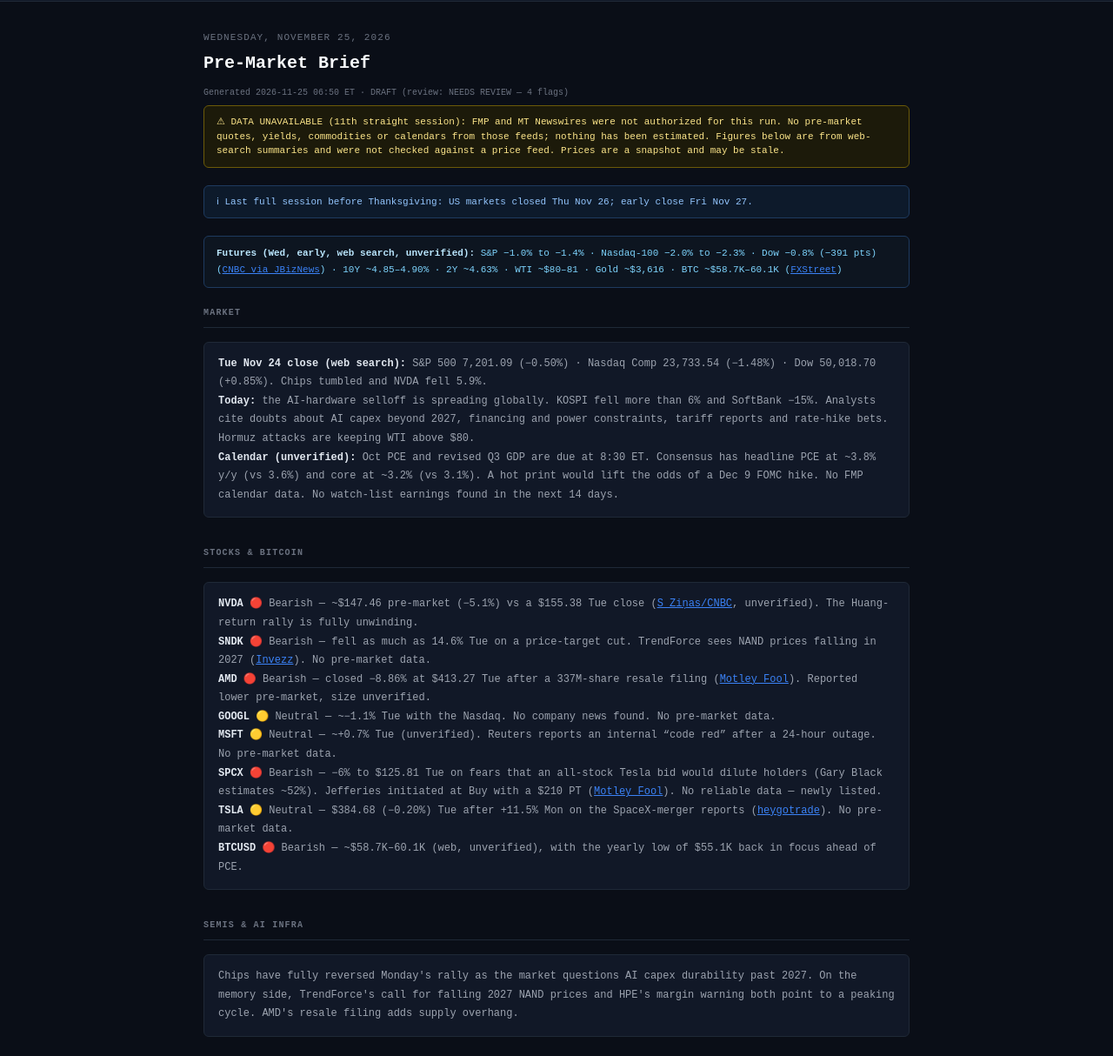
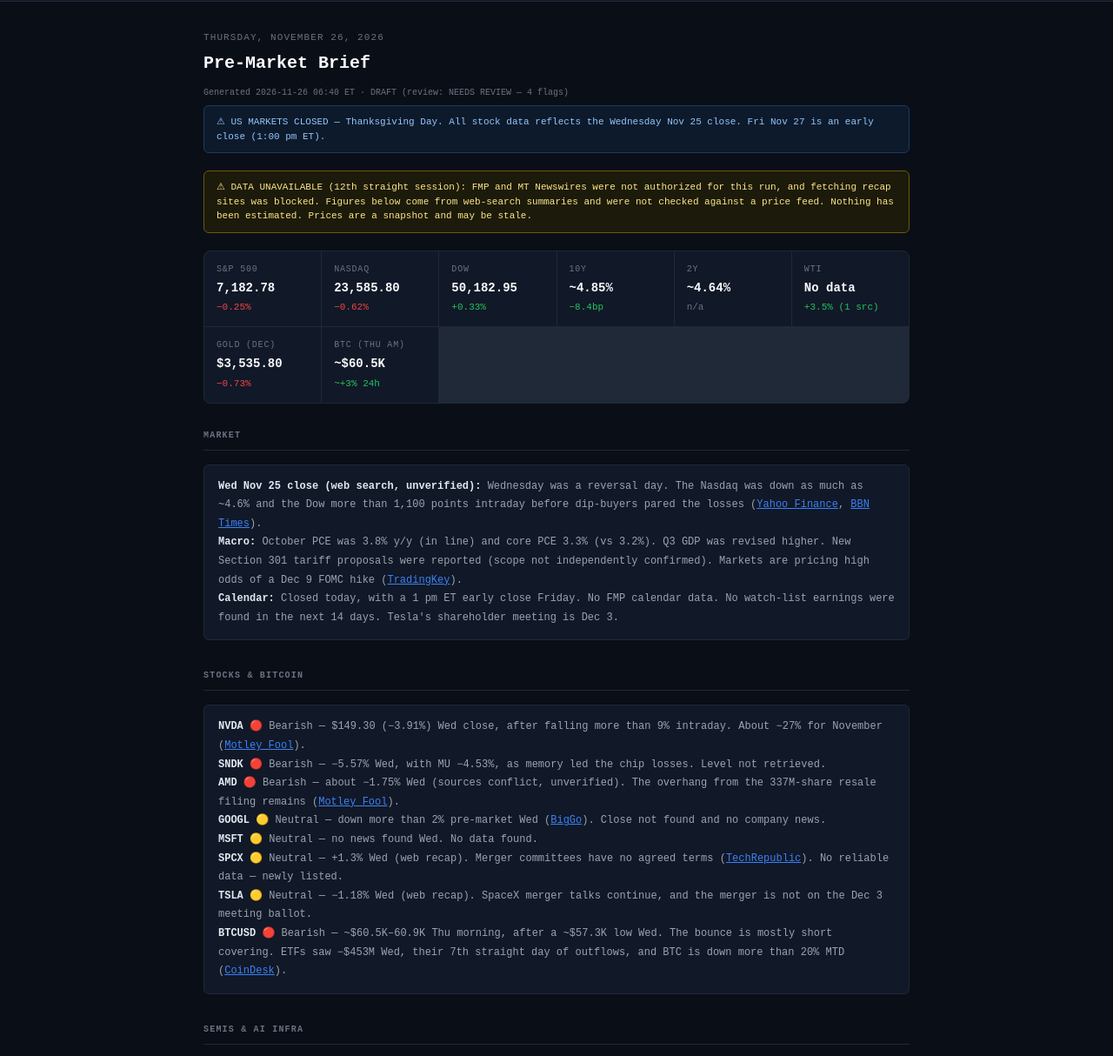
Before and after one commit to tkalden/sidestreet-briefs, a plain HTML site: page index.html in a window 1280 px wide. Shown: the part 49-1263 px from the top of the page at 87% size. Drawn offline with Linux system fonts and the light colour scheme.

Commit message:
brief: 2026-11-26 (Thanksgiving, markets closed — feeds unauthorized, web-search data only)
Co-Authored-By: Claude Opus 5.5 <noreply@anthropic.com>
Claude-Session: https://claude.ai/code/session_01MDYv4hMTXtxBYGhDcBGR52

```diff
--- a/index.html
+++ b/index.html
@@ -3,7 +3,7 @@
 <head>
   <meta charset="UTF-8" />
   <meta name="viewport" content="width=device-width, initial-scale=1.0" />
-  <title>SideStreet Briefs &mdash; 2026-11-25</title>
+  <title>SideStreet Briefs &mdash; 2026-11-26</title>
     <style>
     :root {
       --bg: #0a0e17;
@@ -225,35 +225,44 @@
   </style>
 </head>
 <body>
-  <div class="topbar"><div class="logo">Side<span>Street</span> Briefs</div><div class="meta">2026-11-25</div></div>
+  <div class="topbar"><div class="logo">Side<span>Street</span> Briefs</div><div class="meta">2026-11-26</div></div>
   <div class="container">
-    <div class="brief-date">Wednesday, November 25, 2026</div>
+    <div class="brief-date">Thursday, November 26, 2026</div>
     <div class="brief-title">Pre-Market Brief</div>
-    <div class="brief-generated">Generated 2026-11-25 06:50 ET &middot; DRAFT (review: NEEDS REVIEW &mdash; 4 flags)</div>
-    <div class="data-warning">&#9888; DATA UNAVAILABLE (11th straight session): FMP and MT Newswires were not authorized for this run. No pre-market quotes, yields, commodities or calendars from those feeds; nothing has been estimated. Figures below are from web-search summaries and were not checked against a price feed. Prices are a snapshot and may be stale.</div>
-    <div class="holiday-banner">&#8505; Last full session before Thanksgiving: US markets closed Thu Nov 26; early close Fri Nov 27.</div>
-    <div class="futures-strip"><strong>Futures (Wed, early, web search, unverified):</strong> S&amp;P &minus;1.0% to &minus;1.4% &middot; Nasdaq-100 &minus;2.0% to &minus;2.3% &middot; Dow &minus;0.8% (&minus;391 pts) (<a href="https://jbiznews.com/nasdaq-futures-fall-more-than-2-as-tech-selling-resumes-before-inflation-report/" style="color:#3b82f6">CNBC via JBizNews</a>) &middot; 10Y ~4.85&ndash;4.90% &middot; 2Y ~4.63% &middot; WTI ~$80&ndash;81 &middot; Gold ~$3,616 &middot; BTC ~$58.7K&ndash;60.1K (<a href="https://www.fxstreet.com/news/gold-hovers-near-14-month-low-as-traders-brace-for-us-pce-inflation-data-202611251104" style="color:#3b82f6">FXStreet</a>)</div>
+    <div class="brief-generated">Generated 2026-11-26 06:40 ET &middot; DRAFT (review: NEEDS REVIEW &mdash; 4 flags)</div>
+    <div class="holiday-banner">&#9888; US MARKETS CLOSED &mdash; Thanksgiving Day. All stock data reflects the Wednesday Nov 25 close. Fri Nov 27 is an early close (1:00 pm ET).</div>
+    <div class="data-warning">&#9888; DATA UNAVAILABLE (12th straight session): FMP and MT Newswires were not authorized for this run, and fetching recap sites was blocked. Figures below come from web-search summaries and were not checked against a price feed. Nothing has been estimated. Prices are a snapshot and may be stale.</div>
+    <div class="macro-strip">
+      <div class="macro-cell"><div class="label">S&amp;P 500</div><div class="value">7,182.78</div><div class="chg dn">&minus;0.25%</div></div>
+      <div class="macro-cell"><div class="label">Nasdaq</div><div class="value">23,585.80</div><div class="chg dn">&minus;0.62%</div></div>
+      <div class="macro-cell"><div class="label">Dow</div><div class="value">50,182.95</div><div class="chg up">+0.33%</div></div>
+      <div class="macro-cell"><div class="label">10Y</div><div class="value">~4.85%</div><div class="chg up">&minus;8.4bp</div></div>
+      <div class="macro-cell"><div class="label">2Y</div><div class="value">~4.64%</div><div class="chg flat">n/a</div></div>
+      <div class="macro-cell"><div class="label">WTI</div><div class="value">No data</div><div class="chg up">+3.5% (1 src)</div></div>
+      <div class="macro-cell"><div class="label">Gold (Dec)</div><div class="value">$3,535.80</div><div class="chg dn">&minus;0.73%</div></div>
+      <div class="macro-cell"><div class="label">BTC (Thu AM)</div><div class="value">~$60.5K</div><div class="chg up">~+3% 24h</div></div>
+    </div>
     <div class="section"><div class="section-header">Market</div>
-      <div class="market-block"><strong>Tue Nov 24 close (web search):</strong> S&amp;P 500 7,201.09 (&minus;0.50%) &middot; Nasdaq Comp 23,733.54 (&minus;1.48%) &middot; Dow 50,018.70 (+0.85%). Chips tumbled and NVDA fell 5.9%.<br>
-      <strong>Today:</strong> the AI-hardware selloff is spreading globally. KOSPI fell more than 6% and SoftBank &minus;15%. Analysts cite doubts about AI capex beyond 2027, financing and power constraints, tariff reports and rate-hike bets. Hormuz attacks are keeping WTI above $80.<br>
-      <strong>Calendar (unverified):</strong> Oct PCE and revised Q3 GDP are due at 8:30 ET. Consensus has headline PCE at ~3.8% y/y (vs 3.6%) and core at ~3.2% (vs 3.1%). A hot print would lift the odds of a Dec 9 FOMC hike. No FMP calendar data. No watch-list earnings found in the next 14 days.</div></div>
+      <div class="market-block"><strong>Wed Nov 25 close (web search, unverified):</strong> Wednesday was a reversal day. The Nasdaq was down as much as ~4.6% and the Dow more than 1,100 points intraday before dip-buyers pared the losses (<a href="https://finance.yahoo.com/markets/live/stock-market-today-wednesday-november-25-dow-sp-500-nasdaq-pce-inflation-data-091428237.html" style="color:#3b82f6">Yahoo Finance</a>, <a href="https://www.bbntimes.com/global-economy/s-p-500-falls-to-7-182-78-as-bargain-hunters-rescue-wall-street-ahead-of-thanksgiving" style="color:#3b82f6">BBN Times</a>).<br>
+      <strong>Macro:</strong> October PCE was 3.8% y/y (in line) and core PCE 3.3% (vs 3.2%). Q3 GDP was revised higher. New Section 301 tariff proposals were reported (scope not independently confirmed). Markets are pricing high odds of a Dec 9 FOMC hike (<a href="https://tradingkey.com/analysis/stocks/us-stocks/262322956-market-recap-sp-nasdaq-nvidia-pce-gold-breaks-3500-tradingkey" style="color:#3b82f6">TradingKey</a>).<br>
+      <strong>Calendar:</strong> Closed today, with a 1 pm ET early close Friday. No FMP calendar data. No watch-list earnings were found in the next 14 days. Tesla's shareholder meeting is Dec 3.</div></div>
     <div class="section"><div class="section-header">Stocks &amp; Bitcoin</div>
-      <div class="market-block"><strong>NVDA</strong> &#x1F534; Bearish &mdash; ~$147.46 pre-market (&minus;5.1%) vs a $155.38 Tue close (<a href="https://szinas.com/en/ekonomika/nvidia-shares-fall-more-than-5-percent-in-premarket-trading/" style="color:#3b82f6">S Zi&#326;as/CNBC</a>, unverified). The Huang-return rally is fully unwinding.<br>
-      <strong>SNDK</strong> &#x1F534; Bearish &mdash; fell as much as 14.6% Tue on a price-target cut. TrendForce sees NAND prices falling in 2027 (<a href="https://invezz.com/news/2026/11/23/sandisk-stock-has-imploded-is-the-memory-company-a-value-trap-or-a-bargain/" style="color:#3b82f6">Invezz</a>). No pre-market data.<br>
-      <strong>AMD</strong> &#x1F534; Bearish &mdash; closed &minus;8.86% at $413.27 Tue after a 337M-share resale filing (<a href="https://www.fool.com/coverage/stock-market-today/2026/11/24/stock-market-today-nov-24-amd-plunges-9-as-337-million-share-resale-filing-adds-to-ai-sell-off/" style="color:#3b82f6">Motley Fool</a>). Reported lower pre-market, size unverified.<br>
-      <strong>GOOGL</strong> &#x1F7E1; Neutral &mdash; ~&minus;1.1% Tue with the Nasdaq. No company news found. No pre-market data.<br>
-      <strong>MSFT</strong> &#x1F7E1; Neutral &mdash; ~+0.7% Tue (unverified). Reuters reports an internal &ldquo;code red&rdquo; after a 24-hour outage. No pre-market data.<br>
-      <strong>SPCX</strong> &#x1F534; Bearish &mdash; &minus;6% to $125.81 Tue on fears that an all-stock Tesla bid would dilute holders (Gary Black estimates ~52%). Jefferies initiated at Buy with a $210 PT (<a href="https://www.fool.com/investing/2026/11/24/here-s-why-spacex-stock-slumped-today-and-why-it-could-come-under-more-pressure-as-tesla-merger-talks-continue/" style="color:#3b82f6">Motley Fool</a>). No reliable data &mdash; newly listed.<br>
-      <strong>TSLA</strong> &#x1F7E1; Neutral &mdash; $384.68 (&minus;0.20%) Tue after +11.5% Mon on the SpaceX-merger reports (<a href="https://www.heygotrade.com/en/news/tesla-tsla-stock-news-november-25-2026/" style="color:#3b82f6">heygotrade</a>). No pre-market data.<br>
-      <strong>BTCUSD</strong> &#x1F534; Bearish &mdash; ~$58.7K&ndash;60.1K (web, unverified), with the yearly low of $55.1K back in focus ahead of PCE.</div></div>
+      <div class="market-block"><strong>NVDA</strong> &#x1F534; Bearish &mdash; $149.30 (&minus;3.91%) Wed close, after falling more than 9% intraday. About &minus;27% for November (<a href="https://www.fool.com/coverage/stock-market-today/2026/11/25/stock-market-today-nov-25-nvidia-slides-3-9-as-the-market-considers-hot-pce-inflation-data-and-new-tariff-proposals/" style="color:#3b82f6">Motley Fool</a>).<br>
+      <strong>SNDK</strong> &#x1F534; Bearish &mdash; &minus;5.57% Wed, with MU &minus;4.53%, as memory led the chip losses. Level not retrieved.<br>
+      <strong>AMD</strong> &#x1F534; Bearish &mdash; about &minus;1.75% Wed (sources conflict, unverified). The overhang from the 337M-share resale filing remains (<a href="https://www.fool.com/coverage/stock-market-today/2026/11/24/stock-market-today-nov-24-amd-plunges-9-as-337-million-share-resale-filing-adds-to-ai-sell-off/" style="color:#3b82f6">Motley Fool</a>).<br>
+      <strong>GOOGL</strong> &#x1F7E1; Neutral &mdash; down more than 2% pre-market Wed (<a href="https://finance.biggo.com/news/897d040d-267a-4934-b6af-4dd8e20f0f07" style="color:#3b82f6">BigGo</a>). Close not found and no company news.<br>
+      <strong>MSFT</strong> &#x1F7E1; Neutral &mdash; no news found Wed. No data found.<br>
+      <strong>SPCX</strong> &#x1F7E1; Neutral &mdash; +1.3% Wed (web recap). Merger committees have no agreed terms (<a href="https://www.techrepublic.com/article/news-spacex-tesla-merger-talks-december-2026/" style="color:#3b82f6">TechRepublic</a>). No reliable data &mdash; newly listed.<br>
+      <strong>TSLA</strong> &#x1F7E1; Neutral &mdash; &minus;1.18% Wed (web recap). SpaceX merger talks continue, and the merger is not on the Dec 3 meeting ballot.<br>
+      <strong>BTCUSD</strong> &#x1F534; Bearish &mdash; ~$60.5K&ndash;60.9K Thu morning, after a ~$57.3K low Wed. The bounce is mostly short covering. ETFs saw &minus;$453M Wed, their 7th straight day of outflows, and BTC is down more than 20% MTD (<a href="https://www.coindesk.com/markets/2026/11/26/bitcoin-little-changed-defi-tokens-lead-the-bounce-as-u-s-marks-thanksgiving" style="color:#3b82f6">CoinDesk</a>).</div></div>
     <div class="section"><div class="section-header">Semis &amp; AI Infra</div>
-      <div class="market-block">Chips have fully reversed Monday's rally as the market questions AI capex durability past 2027. On the memory side, TrendForce's call for falling 2027 NAND prices and HPE's margin warning both point to a peaking cycle. AMD's resale filing adds supply overhang.</div></div>
+      <div class="market-block">Chips led again Wednesday: NVDA &minus;3.9%, MU &minus;4.5%, SNDK &minus;5.6%. The November drawdown reflects doubts about AI capex beyond 2027, financing and power limits on data-center builds, and a peaking memory cycle. Tariff headlines add supply-chain cost risk.</div></div>
     <div class="section"><div class="section-header">Key Risk</div>
-      <div class="risk-box"><div class="risk-label">Today</div>Oct PCE and Q3 GDP land at 8:30 ET. A hot print would lift December hike odds on top of the AI-chip selloff, with holiday-thin liquidity.</div></div>
+      <div class="risk-box"><div class="risk-label">Into Friday</div>Liquidity will be holiday-thin into Friday's 1 pm close, after hot core PCE (3.3%) and new tariff proposals lifted the odds of a Dec 9 hike.</div></div>
     <div class="section"><div class="section-header">Voices</div>
       <div class="market-block">Huang, Musk, Trump, Warsh: No new public statements this week (no verbatim, sourced in-window quotes retrieved). Next Fed event: FOMC decision Dec 9.</div></div>
     <div class="section"><div class="section-header">Next Session</div>
-      <div class="market-block">Fri Nov 27 (early close &middot; Thu Nov 26 closed for Thanksgiving)</div></div>
+      <div class="market-block">Fri Nov 27 (early close 1:00 pm ET)</div></div>
     <p class="brief-generated">This brief is informational only and is not financial advice or a recommendation to buy or sell any security.</p>
   </div>
 </body>
```
